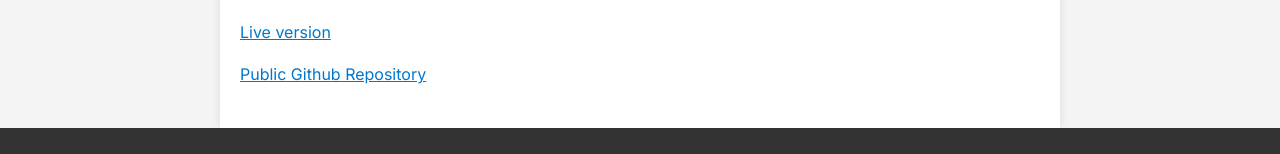
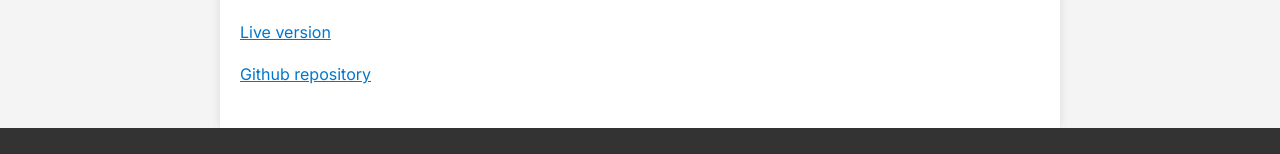
Before and after one commit to Leo-U/personal_website, a plain HTML site: page template.html in a window 1280 px wide. Shown: the part 393-547 px from the top of the page. Drawn offline with Linux system fonts and the light colour scheme.

Commit message:
Change link to github phrasing

```diff
--- a/template.html
+++ b/template.html
@@ -27,7 +27,7 @@
           </ul>
           <p>INSERT URLS BELOW</p>
           <p><a href="">Live version</a></p>
-          <p><a href="">Public Github Repository</a></p>
+          <p><a href="">Github repository</a></p>
         </section>
     </main>
     <footer>
```
